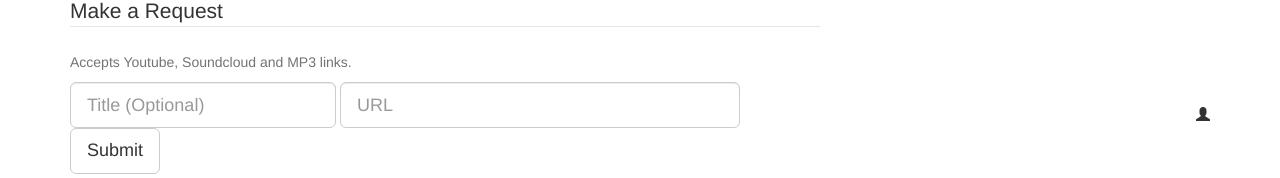
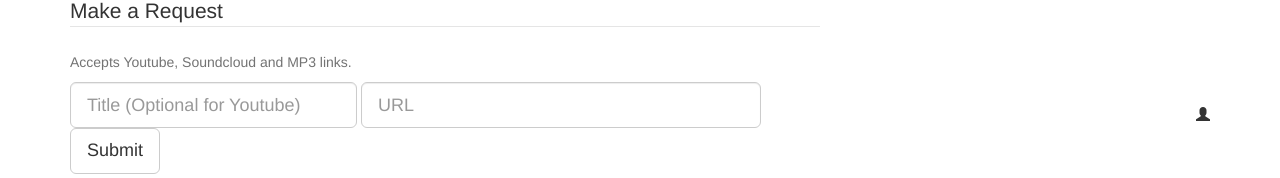
Before and after one commit to dpwilhelmsen/gamusic, a website: page index.html in a window 1280 px wide. Shown: the part 404-582 px from the top of the page. Drawn offline with nearby package versions, Linux system fonts and the light colour scheme; no server answers.

Commit message:
Tweaked placeholder and input size on title input field.

```diff
--- a/index.html
+++ b/index.html
@@ -141,7 +141,7 @@
                         <!-- Text input-->
                         <div class="form-group">
                             <label class="sr-only" for="title">Title (Optional)</label>
-                            <input id="title" name="title" type="text" placeholder="Title (Optional)" class="form-control input-lg">
+                            <input id="title" name="title" type="text" placeholder="Title (Optional for Youtube)" size="22" class="form-control input-lg">
                             <label class="sr-only url-label" for="url">Url</label>
                             <input id="url" name="url" type="text" placeholder="URL" class="form-control input-lg" required="">
                             <button id="makeRequest" name="makeRequest" class="btn btn-lg btn-default">Submit</button>
```
